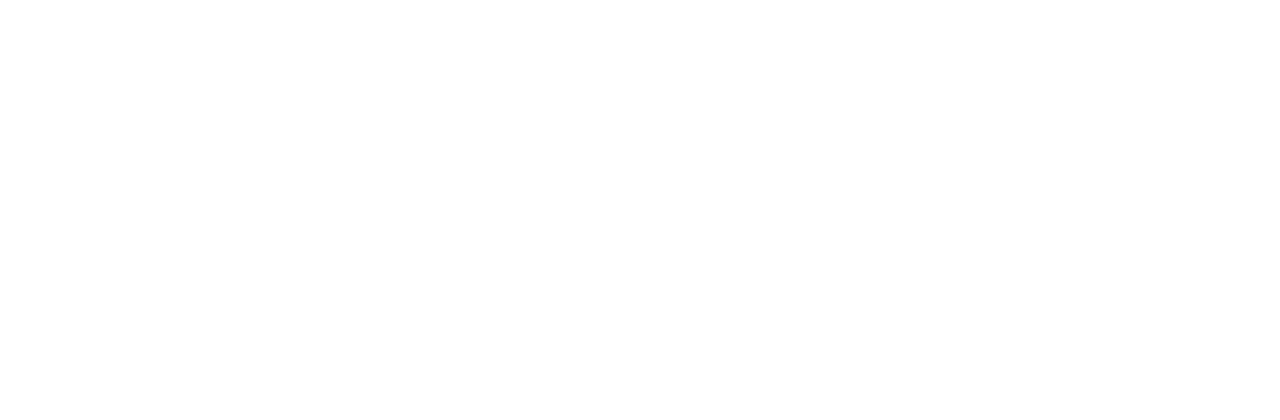
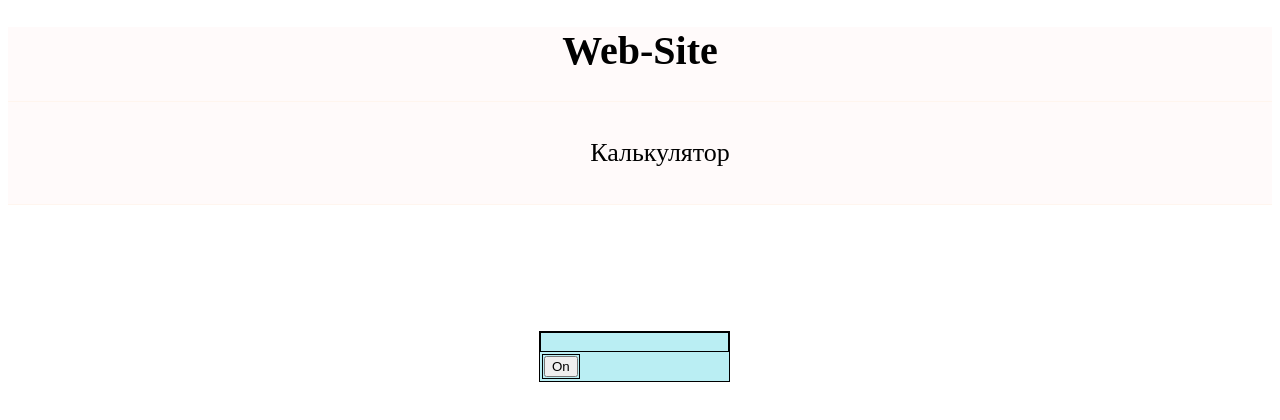
Before and after one commit to The-Meaning-Of-Live-Is-In-Love/Web-Site, a plain HTML site: page Gadgets/Calculator.html in a window 1280 px wide. Drawn offline with Linux system fonts and the light colour scheme.

Commit message:
Add files via upload

```diff
--- a/CSS/Styles.css
+++ b/CSS/Styles.css
@@ -24,7 +24,7 @@
 }
 .Navigation li
 {
-    width: calc();
+    width: 100%;
 }
 .Navigation a
 {
@@ -56,3 +56,25 @@
         font-size: 32px;
     }
 }
+.Calculator
+{
+    border: 1px solid black;
+    height: 5%;
+    width: 15%;
+    margin-left: 42%;
+    margin-top: 10%;
+    text-align: center;
+    background-color: rgba(119, 221, 231, 0.5);
+}
+.Calculator div
+{
+    border: 1px solid black;
+}
+.Calculator tr
+{
+    border: 1px solid black;
+}
+.Calculator td
+{
+    border: 1px solid black;
+}
--- a/Gadgets/Calculator.html
+++ b/Gadgets/Calculator.html
@@ -0,0 +1,44 @@
+<!DOCTYPE html>
+<html lang = "ru">
+    <head>
+        <meta charset = "utf-8">
+        <title>
+            Web-Site
+        </title>
+        <link rel = "stylesheet" href = "../CSS/Styles.css">
+    </head>
+    <body>
+        <script src = "../JavaScript/Main.js">
+        </script>
+        <div class = "Header">
+            <h1>
+                Web-Site
+            </h1>
+            <div class = "Navigation">
+                <ul id = "Navigation_ul">
+                    <li>
+                        <a>
+                            Калькулятор
+                        </a>
+                    </li>
+                </ul>
+            </div>
+        </div>
+        <div class = "Calculator">
+            <div id = "Calculator_Display">
+                &nbsp
+            </div>
+            <table>
+                <tr>
+                    <td float>
+                        <form onsubmit = "return Calculator_Upload_Display()">
+                            <button type = "submit">
+                                On
+                            </button>
+                        </form>
+                    </td>
+                </tr>
+            </table>
+        </div>
+    </body>
+</html>
--- a/JavaScript/Main.js
+++ b/JavaScript/Main.js
@@ -1,4 +1,6 @@
-var Li;
-var Count_Of_Elements_Li;
-Li = document.getElementById('Navigation_ul');
-Count_Of_Elements_Li = Li.getElementsByTagName('li').length;
+function Calculator_Upload_Display()
+{
+    var Value;
+    var Target = document.getElementById("Calculator_Display");
+    Target.innerHTML = Value;
+}
```
Also changed, not shown: Index.html (+1 -2 lines).
